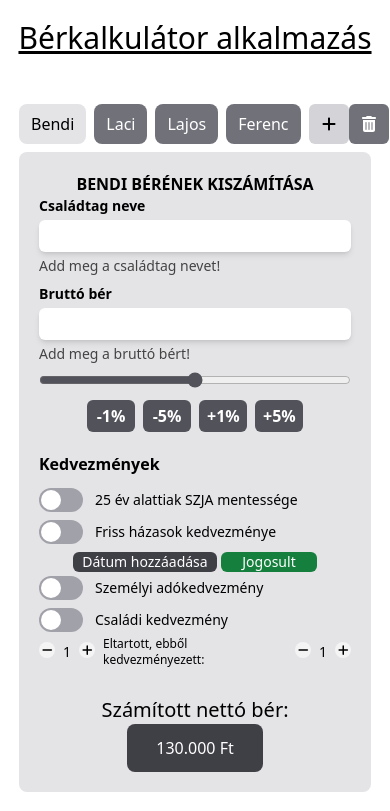
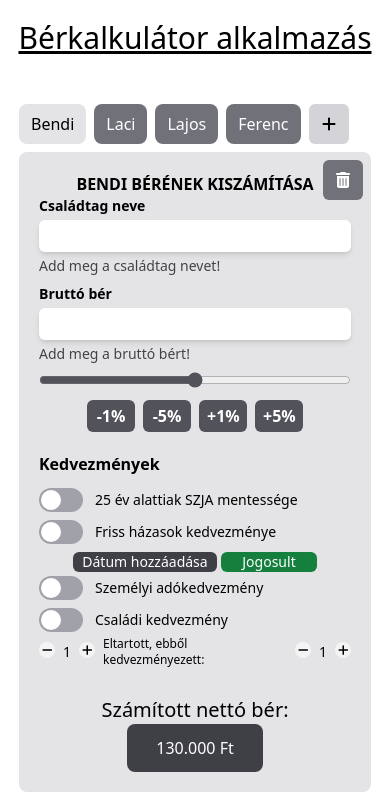
Before and after one commit to laszlosimon98/react-bead-1, a React (Vite) app: page / in a window 390 px wide. Shown: the top 811 px of the page. Built offline with nearby package versions, Linux system fonts and the light colour scheme.

Commit message:
Added useMemberContext

```diff
--- a/src/App.tsx
+++ b/src/App.tsx
@@ -1,4 +1,5 @@
 import HouseholdSalaryCalculator from "./components/HouseholdSalaryCalculator";
+import { MemberProvider } from "./context/MembersProvider";
 
 function App() {
   return (
@@ -6,7 +7,9 @@ function App() {
       <h1 className="text-3xl text-center underline">
         Bérkalkulátor alkalmazás
       </h1>
-      <HouseholdSalaryCalculator />
+      <MemberProvider>
+        <HouseholdSalaryCalculator />
+      </MemberProvider>
     </div>
   );
 }
--- a/src/components/FamilyMemberTabs/FamilyMemberTabs.tsx
+++ b/src/components/FamilyMemberTabs/FamilyMemberTabs.tsx
@@ -1,78 +1,16 @@
-import { useState } from "react";
 import Member from "./components/Member";
 import AddButton from "./components/AddButton";
 import DeleteButton from "./components/DeleteButton";
-
-export type MemberType = {
-  id: number;
-  name: string;
-  selected: boolean;
-};
+import { useMemberContext } from "../../hooks/useMemberContext";
 
 const FamilyMemberTabs = () => {
-  const [members, setMembers] = useState<MemberType[]>([
-    {
-      id: 1,
-      name: "Bendi",
-      selected: true,
-    },
-    {
-      id: 2,
-      name: "Laci",
-      selected: false,
-    },
-    {
-      id: 3,
-      name: "Lajos",
-      selected: false,
-    },
-    {
-      id: 4,
-      name: "Ferenc",
-      selected: false,
-    },
-  ]);
-
-  const handleMember = (button: MemberType) => {
-    const selectedBtn = members.find((btn) => btn.name === button.name);
-    if (!selectedBtn) return;
-
-    const result = members.map((btn) => ({
-      ...btn,
-      selected: btn.name === selectedBtn.name,
-    }));
-
-    setMembers(result);
-  };
-
-  const handleAddMember = () => {
-    const newMember: MemberType = {
-      id: members.length ? members[members.length - 1].id + 1 : 1,
-      name: "Új tag",
-      selected: true,
-    };
-
-    const currentMembers = members.map((mem) => ({
-      ...mem,
-      selected: false,
-    }));
-
-    setMembers([...currentMembers, newMember]);
-  };
-
-  const handleDelete = () => {
-    const member = members.find((mem) => mem.selected);
-    if (!member) return;
-
-    const newMembers = members.filter((mem) => mem.id !== member.id);
-    if (newMembers[0]) {
-      newMembers[0].selected = true;
-    } else {
-      setMembers([]);
-    }
-
-    setMembers([...newMembers]);
-  };
+  const {
+    members,
+    // setMembers,
+    handleMember,
+    handleAddMember,
+    handleDeleteMember,
+  } = useMemberContext();
 
   return (
     <div className="flex absolute -top-12 w-full">
@@ -80,9 +18,9 @@ const FamilyMemberTabs = () => {
         <Member key={i} btn={button} handleMember={handleMember} />
       ))}
 
-      <div className="flex justify-between w-full">
+      <div className="flex justify-between w-full flex-col sm:flex-row relative sm:static">
         <AddButton handleAddMember={handleAddMember} />
-        <DeleteButton handleDelete={handleDelete} />
+        <DeleteButton handleDelete={handleDeleteMember} />
       </div>
     </div>
   );
--- a/src/components/FamilyMemberTabs/components/DeleteButton.tsx
+++ b/src/components/FamilyMemberTabs/components/DeleteButton.tsx
@@ -9,7 +9,7 @@ const DeleteButton = ({ handleDelete }: DeleteButtonProps) => {
   return (
     <button
       onClick={handleDelete}
-      className="bg-zinc-500 text-white hover:text-black hover:bg-zinc-300 active:bg-zinc-400 active:text-white  w-[2.5rem] h-[2.5rem] rounded-md"
+      className="bg-zinc-500 text-white hover:text-black hover:bg-zinc-300 active:bg-zinc-400 active:text-white w-[2.5rem] h-[2.5rem] rounded-md absolute right-2 -bottom-14 sm:static"
     >
       <FontAwesomeIcon icon={faTrashCan} />
     </button>
--- a/src/components/HouseholdSalaryCalculator.tsx
+++ b/src/components/HouseholdSalaryCalculator.tsx
@@ -6,11 +6,11 @@ import SalaryCalculator from "./SalaryCalculator/SalaryCalculator";
 const HouseholdSalaryCalculator = () => {
   return (
     <main className="flex flex-col justify-center items-center w-full mt-24 sm:flex-col md:flex-col lg:flex-row">
-      <div className="bg-zinc-200 rounded-lg relative mb-5 h-[40rem] w-[22rem] sm:w-[38rem] md:w-[45rem] lg:w-[35rem] lg:mr-5 lg:mb-0">
+      <div className="bg-zinc-200 rounded-lg relative mb-5 h-[40rem] w-[22rem] sm:w-[38rem] md:w-[45rem] lg:w-[35rem] lg:mb-3 lg:mr-5">
         <FamilyMemberTabs />
         <SalaryCalculator />
       </div>
-      <div className="bg-zinc-200 rounded-lg h-[40rem] w-[22rem] sm:w-[38rem] md:w-[45rem] lg:w-[35rem]">
+      <div className="bg-zinc-200 rounded-lg h-[40rem] w-[22rem] sm:w-[38rem] md:w-[45rem] lg:w-[35rem] mb-5 lg:mb-3">
         <HouseholdSummary />
       </div>
 
--- a/src/components/HouseholdSummary/HouseholdSummary.tsx
+++ b/src/components/HouseholdSummary/HouseholdSummary.tsx
@@ -1,6 +1,6 @@
 const HouseholdSummary = () => {
   return (
-    <div className="flex flex-col justify-center items-center w-full">
+    <div className="flex flex-col justify-center items-center">
       <h2 className="mt-16 mb-10 font-semibold text-xl">
         Háztartás összesített jövedelme
       </h2>
--- a/src/components/SalaryCalculator/components/BenefitsComponents/Dependents/Counter.tsx
+++ b/src/components/SalaryCalculator/components/BenefitsComponents/Dependents/Counter.tsx
@@ -7,7 +7,7 @@ type CounterProps = {
   setMaxValue: Dispatch<SetStateAction<number>>;
   setCounter: Dispatch<SetStateAction<number>>;
   counter: number;
-  children: string | ReactElement;
+  children: ReactElement;
 };
 
 const Counter = ({
--- /dev/null
+++ b/src/context/MembersProvider.tsx
@@ -0,0 +1,102 @@
+import { createContext, PropsWithChildren, useState } from "react";
+
+export type MemberType = {
+  id: number;
+  name: string;
+  selected: boolean;
+};
+
+const initMemberState: MemberType[] = [
+  {
+    id: 1,
+    name: "Bendi",
+    selected: true,
+  },
+  {
+    id: 2,
+    name: "Laci",
+    selected: false,
+  },
+  {
+    id: 3,
+    name: "Lajos",
+    selected: false,
+  },
+  {
+    id: 4,
+    name: "Ferenc",
+    selected: false,
+  },
+];
+
+type ContextType = {
+  members: MemberType[];
+  setMembers: (members: MemberType[]) => void;
+  handleMember: (button: MemberType) => void;
+  handleAddMember: () => void;
+  handleDeleteMember: () => void;
+};
+
+export const MemberContext = createContext<ContextType | undefined>(undefined);
+
+const useHandleContext = () => {
+  const [members, setMembers] =
+    useState<ContextType["members"]>(initMemberState);
+
+  const handleMember = (button: MemberType) => {
+    const selectedBtn = members.find((btn) => btn.name === button.name);
+    if (!selectedBtn) return;
+
+    const result = members.map((btn) => ({
+      ...btn,
+      selected: btn.name === selectedBtn.name,
+    }));
+
+    setMembers(result);
+  };
+
+  const handleAddMember = () => {
+    const newMember: MemberType = {
+      id: members.length ? members[members.length - 1].id + 1 : 1,
+      name: "Új tag",
+      selected: true,
+    };
+
+    const currentMembers = members.map((mem) => ({
+      ...mem,
+      selected: false,
+    }));
+
+    setMembers([...currentMembers, newMember]);
+  };
+
+  const handleDeleteMember = () => {
+    const member = members.find((mem) => mem.selected);
+    if (!member) return;
+
+    const newMembers = members.filter((mem) => mem.id !== member.id);
+    if (newMembers[0]) {
+      newMembers[0].selected = true;
+    } else {
+      setMembers([]);
+    }
+
+    setMembers([...newMembers]);
+  };
+
+  return {
+    members,
+    setMembers,
+    handleMember,
+    handleAddMember,
+    handleDeleteMember,
+  };
+};
+
+export const MemberProvider = ({ children }: PropsWithChildren) => {
+  return (
+    <MemberContext.Provider value={useHandleContext()}>
+      {children}
+    </MemberContext.Provider>
+  );
+};
--- /dev/null
+++ b/src/hooks/useMemberContext.ts
@@ -0,0 +1,12 @@
+import { useContext } from "react";
+import { MemberContext } from "../context/MembersProvider";
+
+export const useMemberContext = () => {
+  const context = useContext(MemberContext);
+
+  if (!context) {
+    throw new Error("useMemberContext must be used inside the MemberProvider");
+  }
+
+  return context;
+};
```
